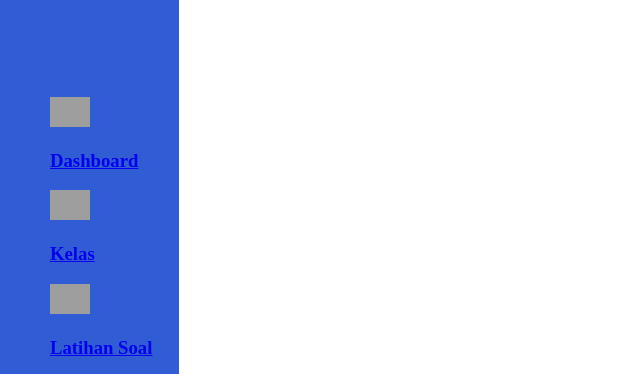
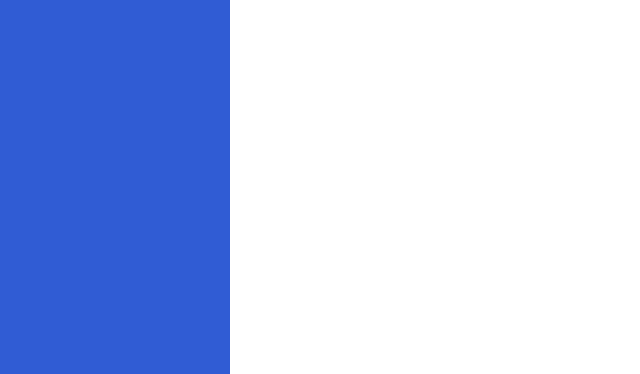
Before and after one commit to ValeskaLim/LearnBoost-Question-Bank-Application, a PHP site: page /poin.html in a window 1280 px wide. Shown: the part 316-690 px from the top of the page, without its empty margins (0-640 px from the left). Run offline with PHP 8.4, Linux system fonts and the light colour scheme; grey boxes are pictures that could not be loaded.

Commit message:
Improvement style.css

```diff
--- a/style.css
+++ b/style.css
@@ -5,41 +5,91 @@
 
 .menu-box{
     background-color: #305cd4;
-    width: 14%;
+    width: 18%;
     overflow: hidden;
-    min-height: 670px;
+    min-height: 100vh;
 }
 
 .content-menu{
     padding-left: 25px;
-    padding-top: 15px;
+    padding-top: 17px;
 }
 
 .logo-menu img{
-    background-color: #8babff;
-    border-radius: 9px;
+    width: 60px;
 }
 
 .list-menu{
     padding-top: 70px;
     padding-left: 25px;
     display: inline-block;
-    padding-right: 130px;
+    min-height: 200px;
+    min-width: 227px;
 }
 
-.menu{
-    display: inline;
+.menu a{
+    display: flex;
+    padding-left: 10px;
+    padding-bottom: 8px;
+    padding-top: 8px;
+    align-items: center;
+    text-decoration: none;
+    transition: background-color 0.3s, color 0.3s;
 }
 
-.menu img{
-    width: 40px;
+.menu a:hover{
+    background-color: white;
+    border-top-left-radius: 5px;
+    border-bottom-left-radius: 5px;
+
+}
+
+.menu a:hover img{
+    filter: invert(1);
+}
+
+.menu a:hover h3{
+    color: black;
+    text-decoration: none;
+}
+
+.selected-menu{
+    background-color: white;
+    border-top-left-radius: 5px;
+    border-bottom-left-radius: 5px;
+    display: flex;
+    padding-left: 10px;
+    padding-bottom: 5px;
+    padding-top: 5px;
+    background-size: 200% auto;
+    align-items: center;
+}
+.selected-menu img{
+    filter: invert(1);
+}
+.list-menu .selected-menu h3{
+    color: black;
+}
+
+
+.list-menu img{
+    width: 35px;
+}
+
+.list-menu h3{
+    padding-left: 15px;
+    margin: 0;
+    font-family: Verdana, Geneva, Tahoma, sans-serif;
+    font-weight: bold;
+    font-size: 17px;
+    color: white;
 }
 
 .logo-menu p{
     display: inline;
     position: relative;
-    bottom: 25px;
-    left: 13px;
+    bottom: 23px;
+    left: 10px;
     font-weight: bold;
     color: white;
     font-size: 20px;
```
